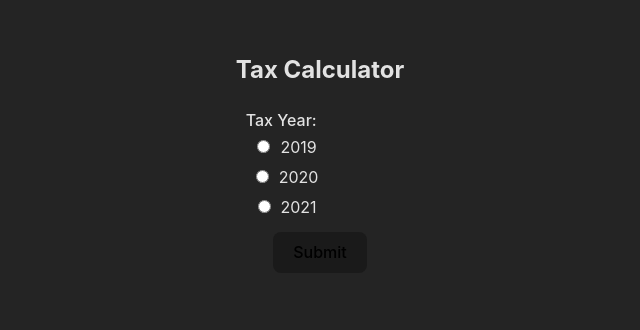
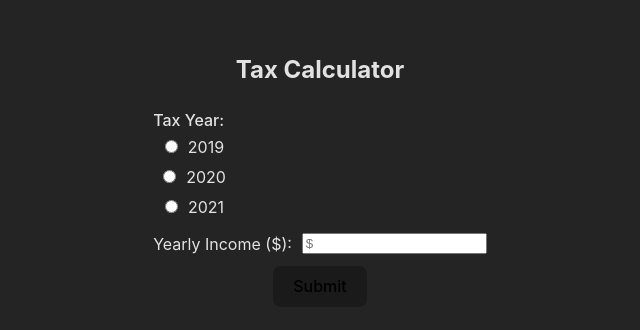
Before and after one commit to markarmanus/points-tax-calculator, a React (Vite) app: page / in a window 1280 px wide. Shown: the top 330 px of the page, without its empty margins (320-960 px from the left). Built offline with nearby package versions, Linux system fonts and the light colour scheme.

Commit message:
- Add error color to Colors - Create new Labeled Input Component - Add example usage of component to Home page.

```diff
--- /dev/null
+++ b/src/Components/LabeledInput.tsx
@@ -0,0 +1,62 @@
+import styled from "styled-components";
+import { ChangeEvent, useCallback, memo, HTMLInputTypeAttribute, useState } from "react";
+import COLORS from "../Constants/Colors";
+
+interface LabeledInputProps {
+  label: string;
+  validator: (itemValue: string) => boolean;
+  onChange: (itemValue: string) => void;
+  errorMessage: string;
+  placeholder?: string;
+  value?: string;
+  type: HTMLInputTypeAttribute;
+}
+const OuterContainer = styled.div`
+  margin: 10px;
+  display: flex;
+  flex-direction: column;
+  justify-content: center;
+  width: max-content;
+`;
+const InnerContainer = styled.div`
+  display: flex;
+  flex-direction: row;
+  justify-content: center;
+  align-items: center;
+`;
+const ErrorContainer = styled.span`
+  color: ${COLORS.error};
+  font-size: 0.8em;
+  align-self: center;
+`;
+const Label = styled.label`
+  margin-right: 10px;
+`;
+
+const LabeledInput = memo(function LabeledInput(props: LabeledInputProps) {
+  const { onChange, validator } = props;
+  const [showError, setShowError] = useState<boolean>(false);
+
+  const onChangeHandler = useCallback(
+    (event: ChangeEvent<HTMLInputElement>) => {
+      const value = event?.target?.value;
+      if (value !== undefined) {
+        onChange(value);
+        setShowError(!validator(value));
+      }
+    },
+    [onChange, validator]
+  );
+
+  return (
+    <OuterContainer>
+      <InnerContainer>
+        <Label>{props.label}:</Label>
+        <input placeholder={props.placeholder} value={props.value} type={props.type} onChange={onChangeHandler} />
+      </InnerContainer>
+      {showError && <ErrorContainer>{props.errorMessage}</ErrorContainer>}
+    </OuterContainer>
+  );
+});
+
+export default LabeledInput;
--- a/src/Constants/Colors.ts
+++ b/src/Constants/Colors.ts
@@ -3,5 +3,6 @@ const COLORS = {
   text: "rgba(255, 255, 255, 0.87)",
   highlight: "#646cff",
   primary: "#1a1a1a",
+  error: "#ff6464",
 };
 export default COLORS;
--- a/src/Pages/Home.tsx
+++ b/src/Pages/Home.tsx
@@ -1,4 +1,5 @@
 import Button from "../Components/Button";
+import LabeledInput from "../Components/LabeledInput";
 import RadioGroup from "../Components/RadioGroup";
 import COPY from "../Constants/Copy";
 
@@ -17,6 +18,14 @@ function Home() {
           { text: "2021", value: "3" },
         ]}
       />
+      <LabeledInput
+        type="number"
+        placeholder="$"
+        validator={(value) => Number(value) < 100}
+        errorMessage="Please enter a number less than 100"
+        label="Yearly Income ($)"
+        onChange={console.log}
+      />
       <Button text={COPY.Submit} />
     </div>
   );
```
